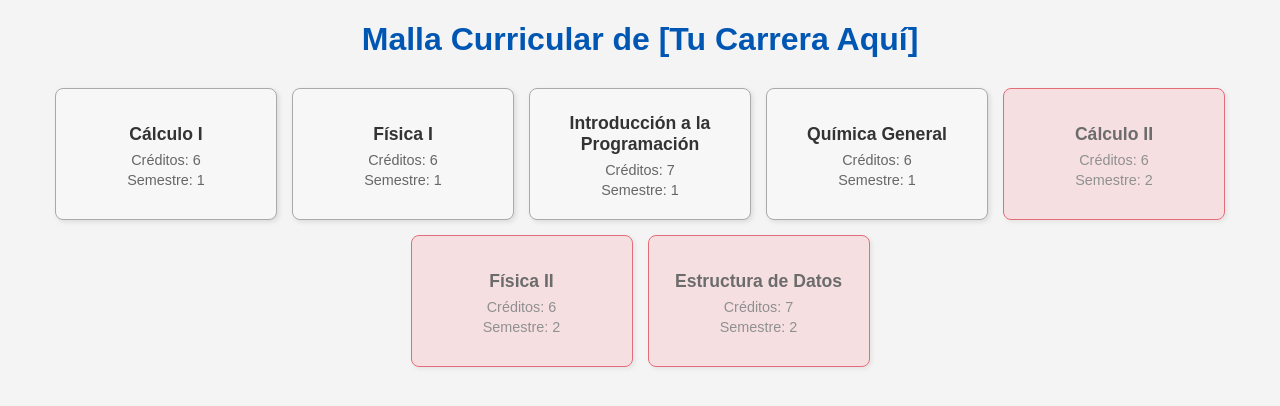
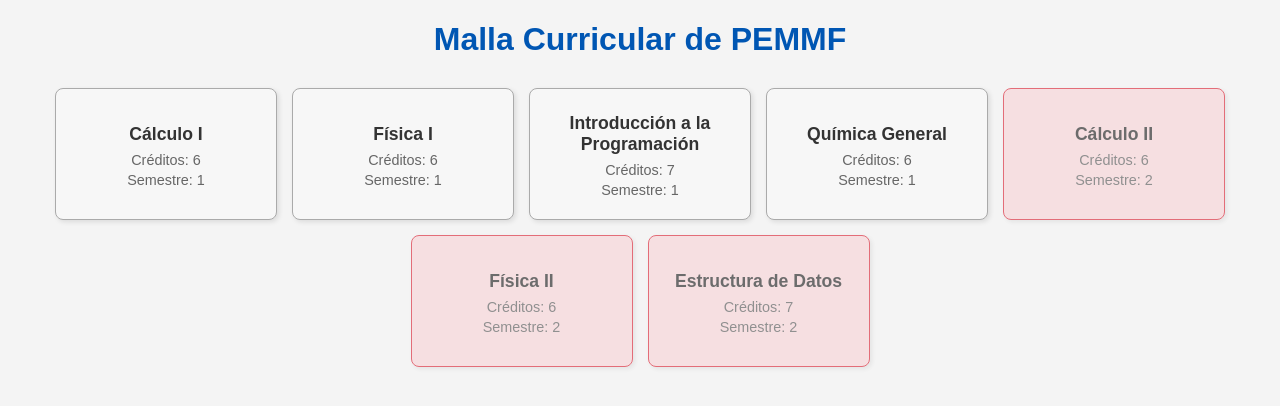
Before and after one commit to mgarridoc-svg/Malla-PEMMF, a plain HTML site: page index.html in a window 1280 px wide. Drawn offline with Linux system fonts and the light colour scheme.

Commit message:
Actualizado el titulo de la malla

```diff
--- a/index.html
+++ b/index.html
@@ -7,7 +7,7 @@
     <link rel="stylesheet" href="style.css">
 </head>
 <body>
-    <h1>Malla Curricular de [Tu Carrera Aquí]</h1>
+    <h1>Malla Curricular de PEMMF</h1>
 
     <div class="malla-container">
         </div>
```
